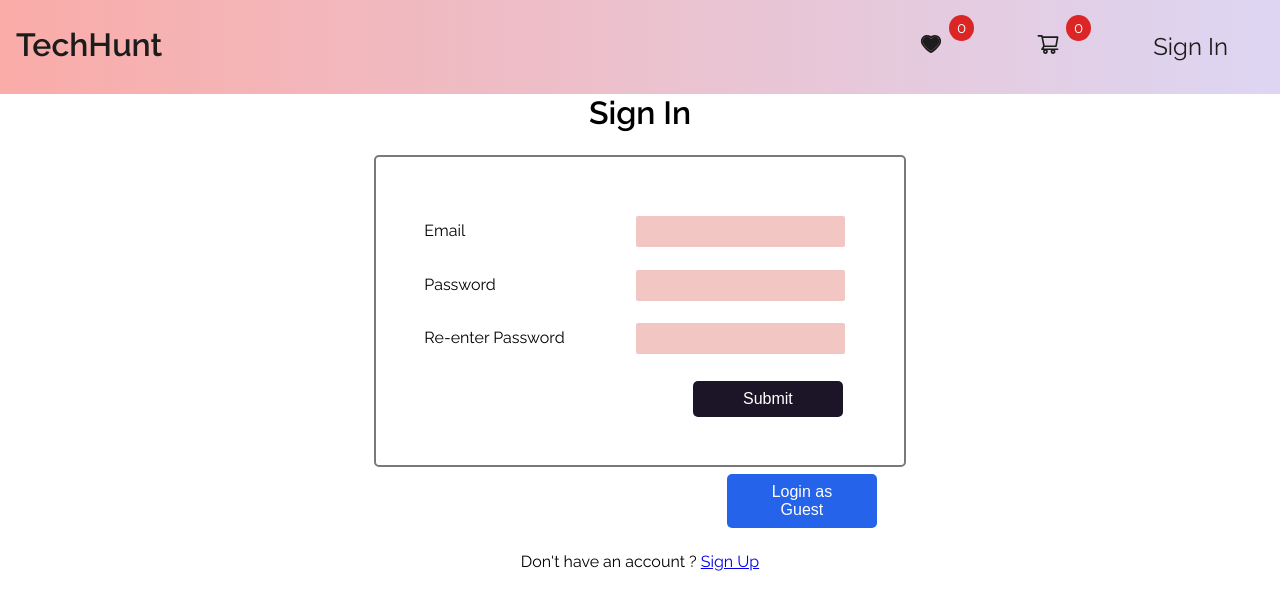
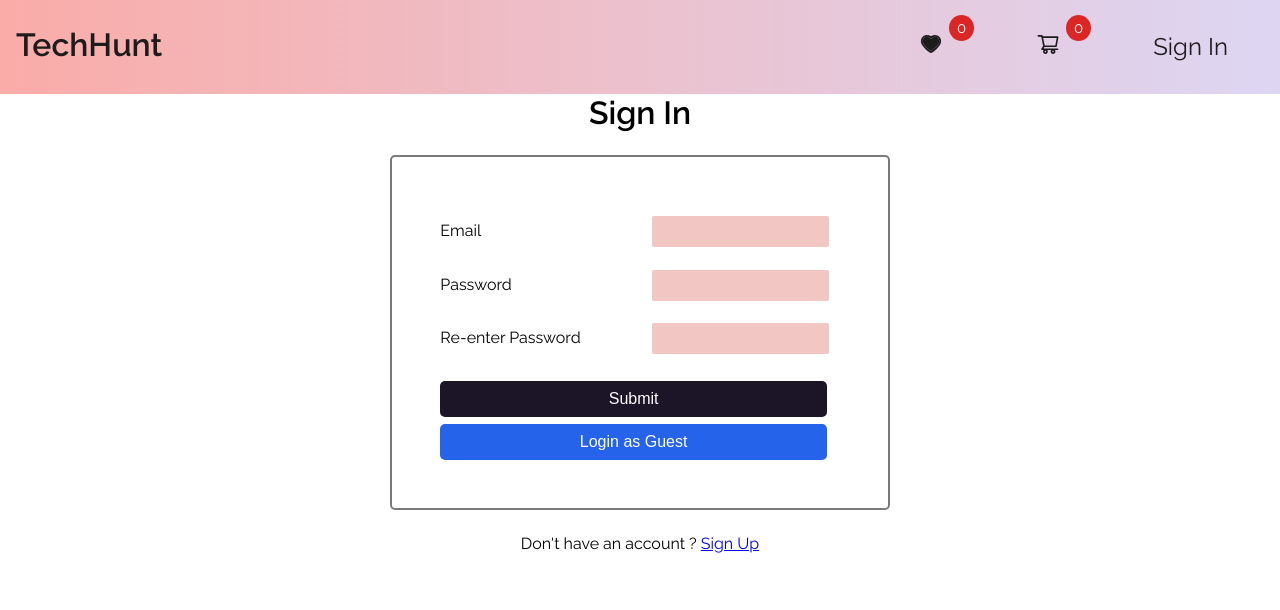
Before and after one commit to t-rex777/TechHunt-Ecomm, a React (Create React App) app: page /signin in a window 1280 px wide. Shown: the top 610 px of the page. Built offline with nearby package versions, Linux system fonts and the light colour scheme; no server answers.

Commit message:
fix: guest login

```diff
--- a/src/components/User/SignIn.js
+++ b/src/components/User/SignIn.js
@@ -141,8 +141,7 @@ function SignIn() {
               Submit
             </button>
           </div>
-        </form>
-        <div className="submit-btn">
+          <div className="submit-btn">
           <button
             type="submit"
             className="btn guest-login btn-primary mt-2"
@@ -151,6 +150,8 @@ function SignIn() {
             Login as Guest
           </button>
         </div>
+        </form>
+
         <p className="text-center mt-2">
           Don't have an account ? <Link to="/signup">Sign Up</Link>
         </p>
--- a/src/components/User/user.css
+++ b/src/components/User/user.css
@@ -1,9 +1,10 @@
 .signin {
-  display: flex;
+  display: flex ;
   flex-wrap: wrap;
-  flex-direction: column;
-  height: 80vh;
-  align-content: center;
+  flex-direction: column ;
+  /* height: 80vh; */
+  align-content: center ;
+  justify-items: center ;
 }
 .form-validation {
   width: 75% !important;
@@ -17,7 +18,7 @@
   border: none;
   background: #f1c6c3;
   border-radius: 2px;
-  padding: 0.5rem 1rem;
+  padding: 0.5rem 0;
   margin: 0.7rem;
 }
 
@@ -25,7 +26,7 @@
   font-size: 1rem !important;
   border-radius: 5px;
   padding: 0.5rem 2rem;
-  width: 150px;
+  width: 100%;
 }
 .submit-btn {
   margin-top: 1rem;
@@ -34,12 +35,11 @@
   justify-content: flex-end;
 }
 .guest-login {
-  width: 150px;
+  width: 100%;
   padding: 0.5rem 2rem;
   font-size: 1rem !important;
   border-radius: 5px;
   margin-top: -0.6rem !important;
-  margin-right: 1rem !important;
 }
 
 @media screen and (max-width: 768px) {
```
